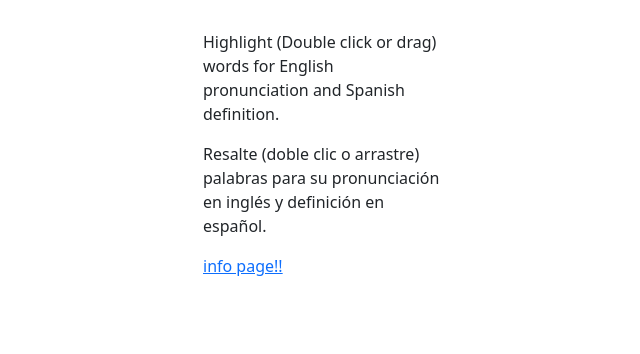
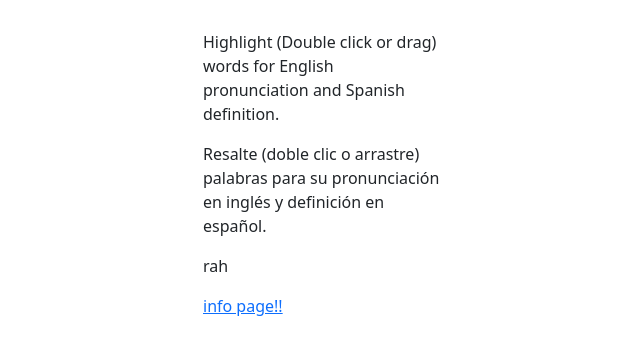
Before and after one commit to idksarah/STRWBRY, a browser extension: page index.html in a window 1280 px wide. Shown: the whole page, without its empty margins (317-957 px from the left). Drawn offline with nearby package versions, Linux system fonts and the light colour scheme.

Commit message:
idkeven any more

```diff
--- a/index.html
+++ b/index.html
@@ -11,11 +11,12 @@
     <div class="container">
         <p id="readMEp.2">Highlight (Double click or drag) words for English pronunciation and Spanish definition.</p>
         <p>Resalte (doble clic o arrastre) palabras para su pronunciación en inglés y definición en español.</p>
+        <p>rah</p>
+        <a href="https://idksarah.github.io/Reader-Extension-Page/">info page!!</a>
     <!-- <label class="switch">
             <input type="checkbox">
             <span class="slider round"></span>
         </label>-->
-        <a href="https://idksarah.github.io/Reader-Extension-Page/">info page!!</a>
     </div>
 </body>
 <script src="script.js"></script>
```
